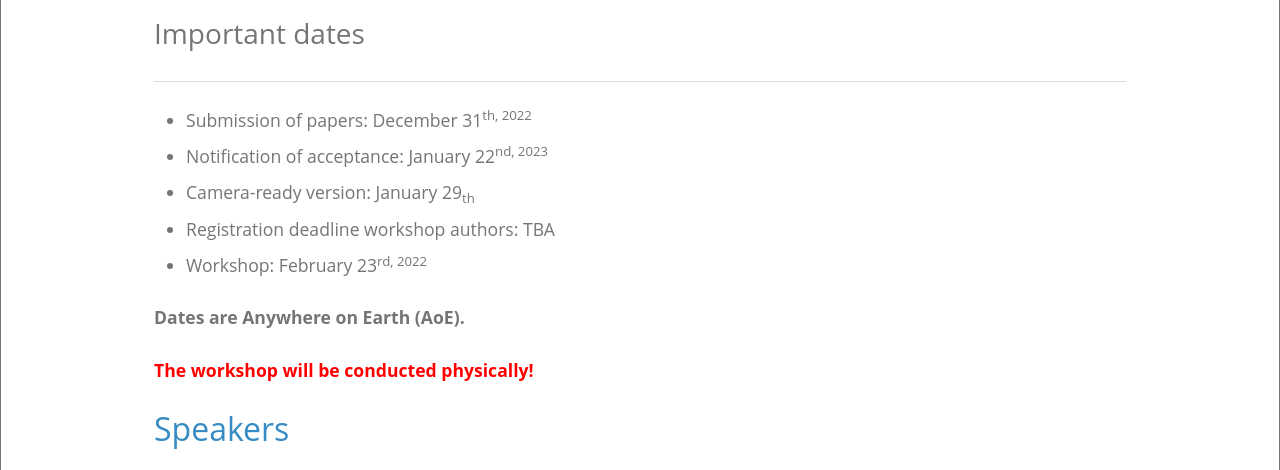
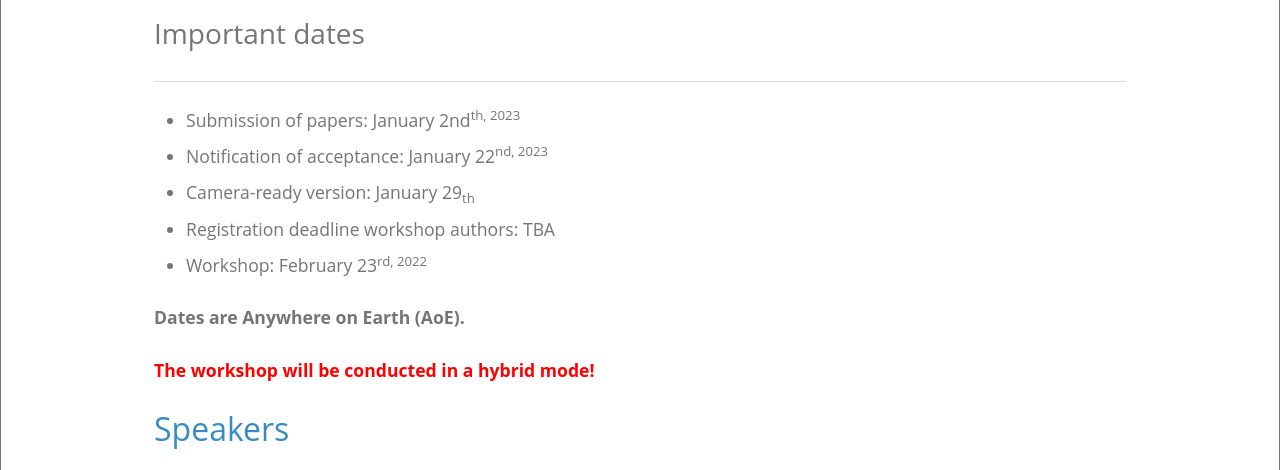
Before and after one commit to thedude81/dtworkshop, a Jekyll site: the page built from index.html, in a window 1280 px wide and 900 px high, scrolled down 2293 px. Shown: the part 154-624 px from the top of the window. Built offline with Jekyll 4.4.1, drawn with Linux system fonts in a browser that asks for light colours.

Commit message:
Update index.html

```diff
--- a/index.html
+++ b/index.html
@@ -59,12 +59,12 @@ has_children: true
       <p>Participants are required to submit contributions with a length between 6 to 12 pages (including references and appendices).</p>
       <p>All submissions will be peer-reviewed. Accepted papers will be presented during the workshop and all presented papers will be published in a workshop CEUR-WS proceedings.</p>
       <p>Submissions must be in PDF following one column <a href="https://ceur-ws.org/Vol-XXX/CEURART.zip">CEURART style</a>.</p>
-        and uploaded via <a href="https://easychair.org/account/signin?l=aKjqhU7quWWPyKCbH8N3HL">EasyChair</a>.</p>
+        and uploaded via <a href="https://easychair.org/conferences/?conf=dte2023">EasyChair</a>.</p>
 
       <h3 id="important-dates">Important dates</h3>
       <hr>
       <ul>
-        <li>Submission of papers: December 31<sup>th</sub>, 2022</li>
+        <li>Submission of papers: January 2nd<sup>th</sub>, 2023</li>
         <li>Notification of acceptance: January 22<sup>nd</sub>, 2023</li>
         <li>Camera-ready version: January 29<sub>th</sup></li>
         <li>Registration deadline workshop authors: TBA</li>
@@ -74,7 +74,7 @@ has_children: true
       <br>
       <br>
       <font color="red">
-        <b>The workshop will be conducted physically!</b>
+        <b>The workshop will be conducted in a hybrid mode!</b>
       </font>
       <br>
       <br>
```
